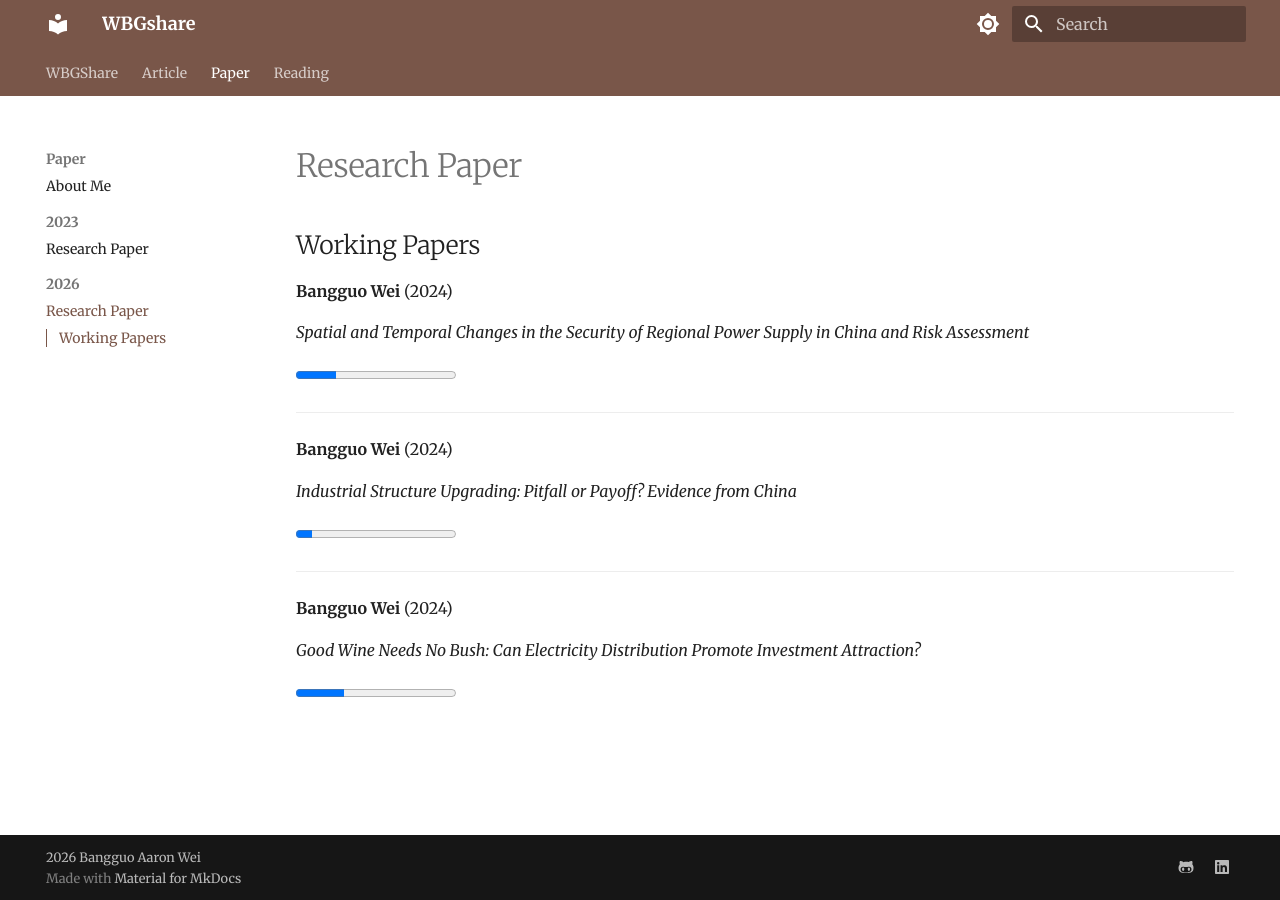
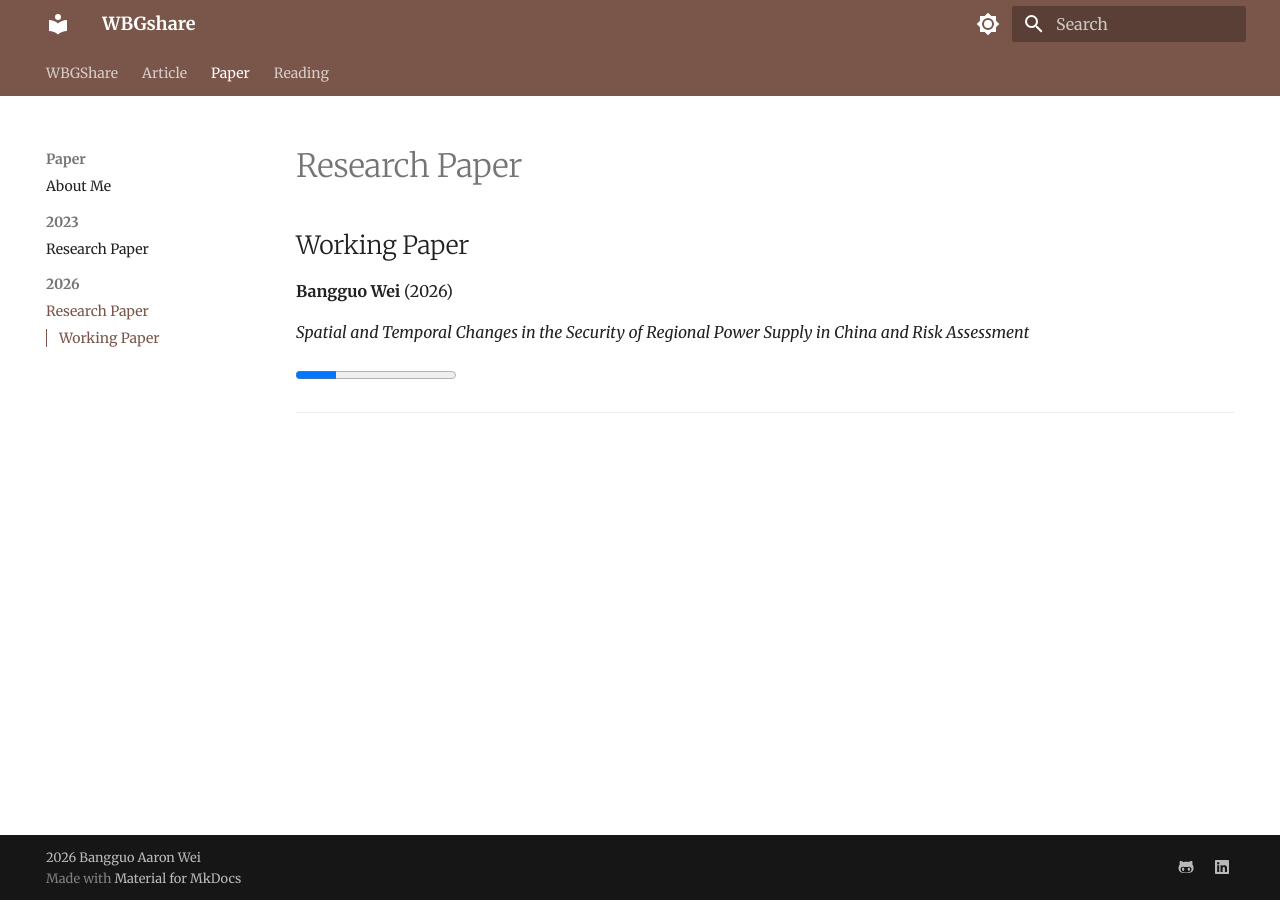
Before and after one commit to WBGZDTSL/WBGShare, an MkDocs documentation site: the page built from docs/Paper/2026/Paper.md, in a window 1280 px wide. Built offline with MkDocs 1.6.1 and Material for MkDocs 9.7.7, drawn with Linux system fonts in a browser that asks for light colours.

Commit message:
20260215

```diff
--- a/docs/Paper/2026/Paper.md
+++ b/docs/Paper/2026/Paper.md
@@ -1,17 +1,9 @@
 # Research Paper
 
-## Working Papers
+## Working Paper
 
-**Bangguo Wei** (2024)
+**Bangguo Wei** (2026)
 <p><em>Spatial and Temporal Changes in the Security of Regional Power Supply in China and Risk Assessment</em></p>
-<progress value="25" max="100">25%</progress>
+<progress value="25" max="100">75%</progress>
 
 ---
-**Bangguo Wei** (2024)
-<p><em>Industrial Structure Upgrading: Pitfall or Payoff? Evidence from China</em></p>
-<progress value="10" max="100">15%</progress>
-
----
-**Bangguo Wei** (2024)
-<p><em>Good Wine Needs No Bush: Can Electricity Distribution Promote Investment Attraction?</em></p>
-<progress value="30" max="100">20%</progress>
```
